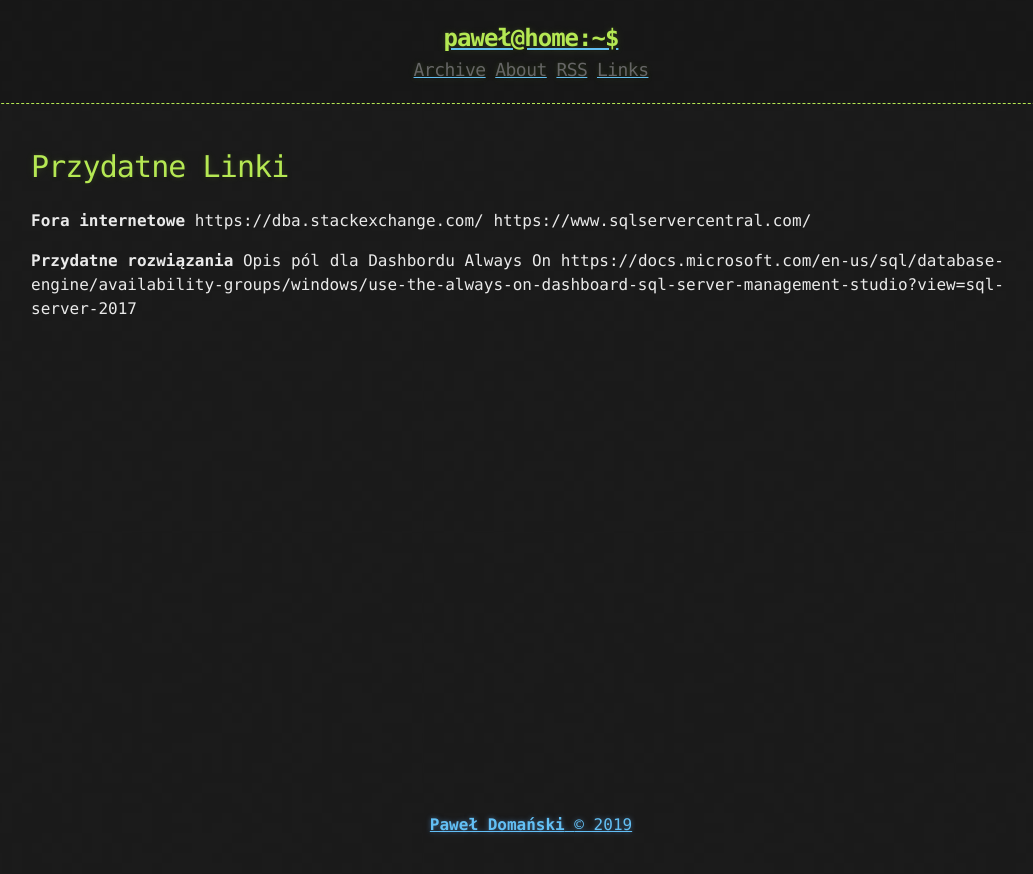
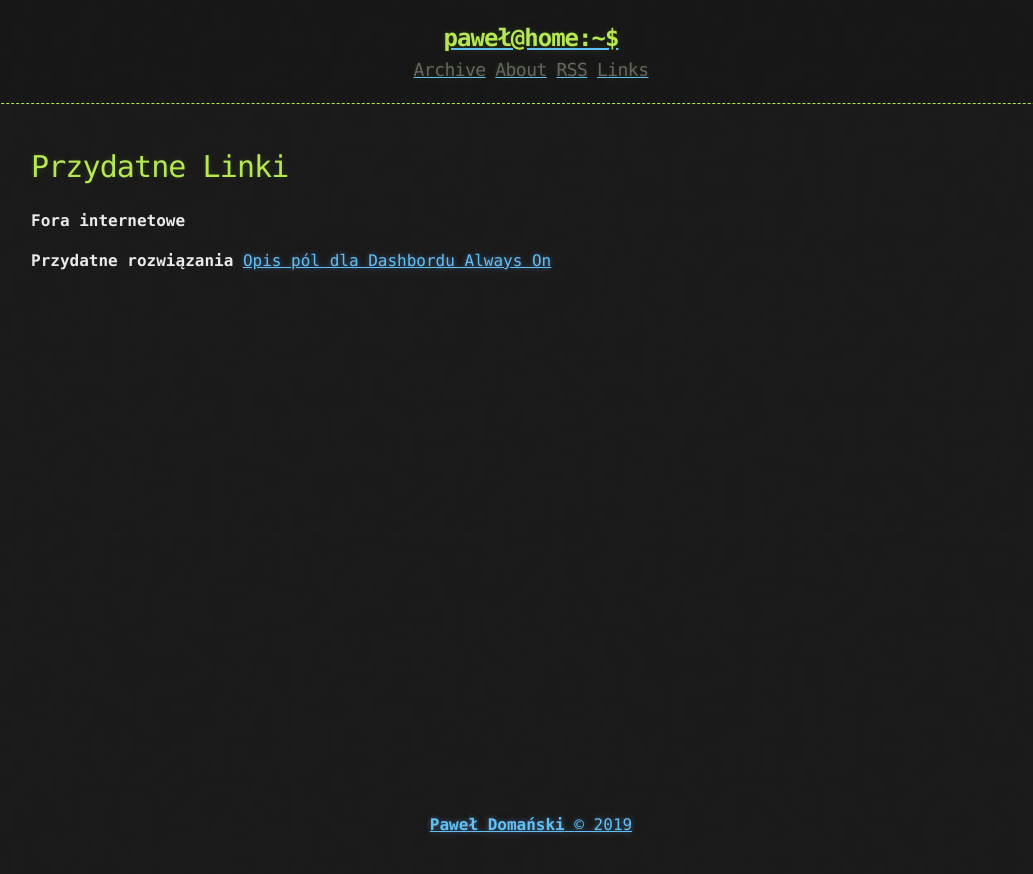
Before and after one commit to pdomansk/pdomansk.github.io, a Jekyll site: the page built from links.md, in a window 1280 px wide. Shown: the top 874 px of the page, without its empty margins (109-1142 px from the left). Built offline with Jekyll 4.4.1, drawn with Linux system fonts in a browser that asks for light colours.

Commit message:
Update links.md

```diff
--- a/links.md
+++ b/links.md
@@ -5,10 +5,9 @@ title: Links
 # [](#header-1)Przydatne Linki
 
 **Fora internetowe**
-https://dba.stackexchange.com/
-https://www.sqlservercentral.com/
+[](https://dba.stackexchange.com/)
+[](https://www.sqlservercentral.com/)
 
 
 **Przydatne rozwiązania**
-Opis pól dla Dashbordu Always On
-https://docs.microsoft.com/en-us/sql/database-engine/availability-groups/windows/use-the-always-on-dashboard-sql-server-management-studio?view=sql-server-2017
+[Opis pól dla Dashbordu Always On](https://docs.microsoft.com/en-us/sql/database-engine/availability-groups/windows/use-the-always-on-dashboard-sql-server-management-studio?view=sql-server-2017)
```
